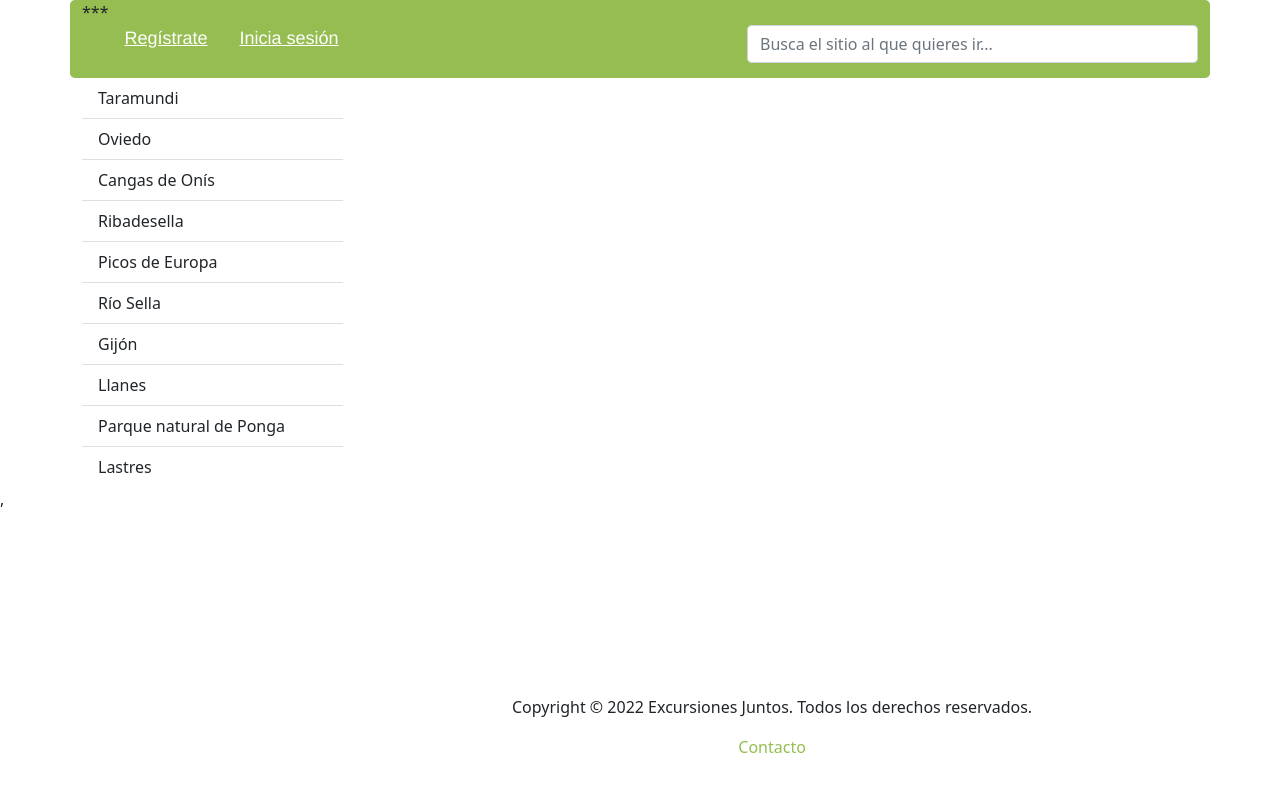
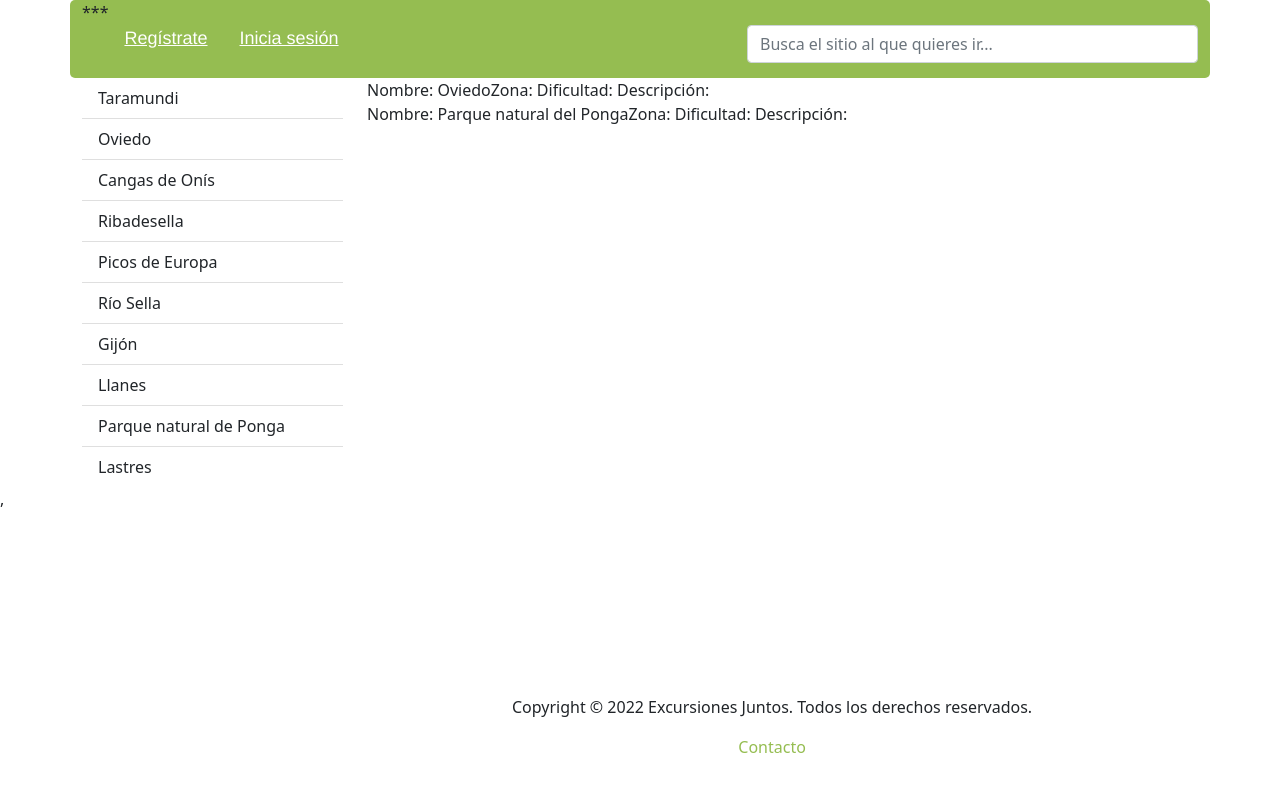
Before and after one commit to irenesj/excursiones, a React (Create React App) app: page / in a window 1280 px wide. Shown: the top 792 px of the page. Built offline with nearby package versions, Linux system fonts and the light colour scheme.

Commit message:
Excursions.js and excursion.js added

```diff
--- a/src/App.js
+++ b/src/App.js
@@ -1,13 +1,14 @@
 import './App.css';
 import Layout from './componentes/Layout/Layout';
 import Filters from './componentes/Filters';
+import Excursions from './componentes/Excursions';
 
 
 function App() {
   return (
     <div>
       <Layout>
-       <Filters/>
+
       </Layout>
     </div>
   );
--- /dev/null
+++ b/src/componentes/Excursion.js
@@ -0,0 +1,15 @@
+import React from "react";
+
+function Excursion(props){
+
+    return(
+        <div>
+            Nombre: {props.nombre}
+            Zona:
+            Dificultad:
+            Descripción:
+        </div>
+    );
+}
+
+export default Excursion;
--- /dev/null
+++ b/src/componentes/Excursions.js
@@ -0,0 +1,23 @@
+import React from "react";
+import { Container, Row, Col } from "react-bootstrap";
+import styles from '../css/Excursions.module.css';
+import Excursion from "./Excursion";
+
+function Excursions(){
+
+    const excursiones = [
+        <Excursion nombre="Oviedo"/>,
+        <Excursion nombre="Parque natural del Ponga"/>
+    ]
+
+    return(
+
+        <div>
+           { excursiones }
+        </div>
+
+    );
+
+}
+
+export default Excursions;
--- a/src/componentes/Filters.js
+++ b/src/componentes/Filters.js
@@ -7,8 +7,6 @@ function Filters(){
 
     return(
 
-      <Row>
-          <Col xs="3">
       <ListGroup variant="flush">
         <ListGroup.Item>Taramundi</ListGroup.Item>
         <ListGroup.Item>Oviedo</ListGroup.Item>
@@ -21,8 +19,6 @@ function Filters(){
         <ListGroup.Item>Parque natural de Ponga</ListGroup.Item>
         <ListGroup.Item>Lastres</ListGroup.Item>
       </ListGroup>
-            </Col>
-      </Row>
 
 
     );
--- a/src/componentes/Layout/Layout.js
+++ b/src/componentes/Layout/Layout.js
@@ -3,6 +3,8 @@ import 'bootstrap/dist/css/bootstrap.css';
 import { Link } from "react-router-dom";
 import { Container, Row, Col, Nav } from "react-bootstrap";
 import styles from '../../css/Layout.module.css';
+import Filters from "../Filters";
+import Excursions from "../Excursions";
 
 
 const Layout = ({ children }) => {
@@ -34,6 +36,14 @@ const Layout = ({ children }) => {
           <main>{children}</main>
           </Col>
         </Row>
+        <Row>
+          <Col xs="3">
+            <Filters/>
+          </Col>
+          <Col xs="9">
+            <Excursions/>
+          </Col>
+        </Row>
         <Row className={styles.footer}>
           <Col xs="12">
             <p>Copyright © 2022 Excursiones Juntos. Todos los derechos reservados.</p>
```
Also changed, not shown: src/css/Excursions.module.css (added). Lines whose indentation alone changed are shown as unchanged.
